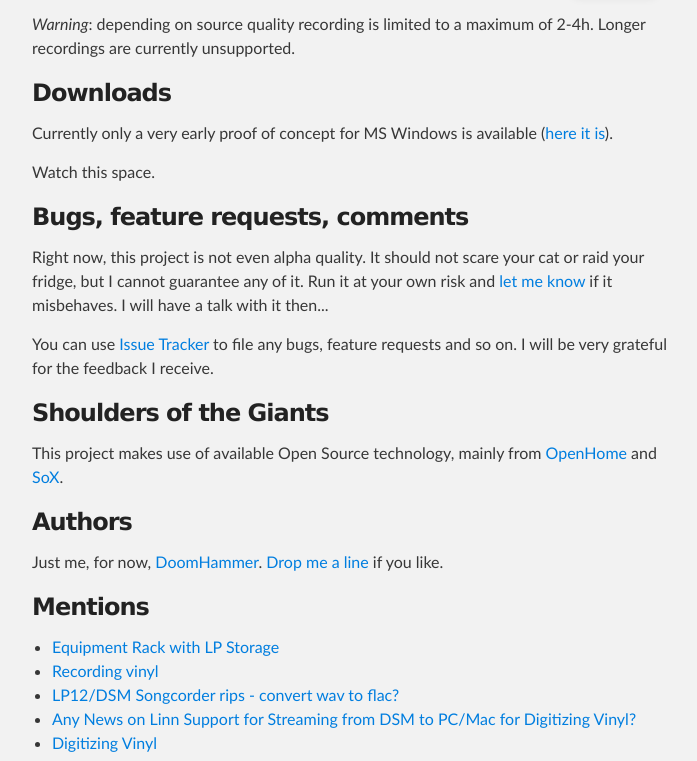
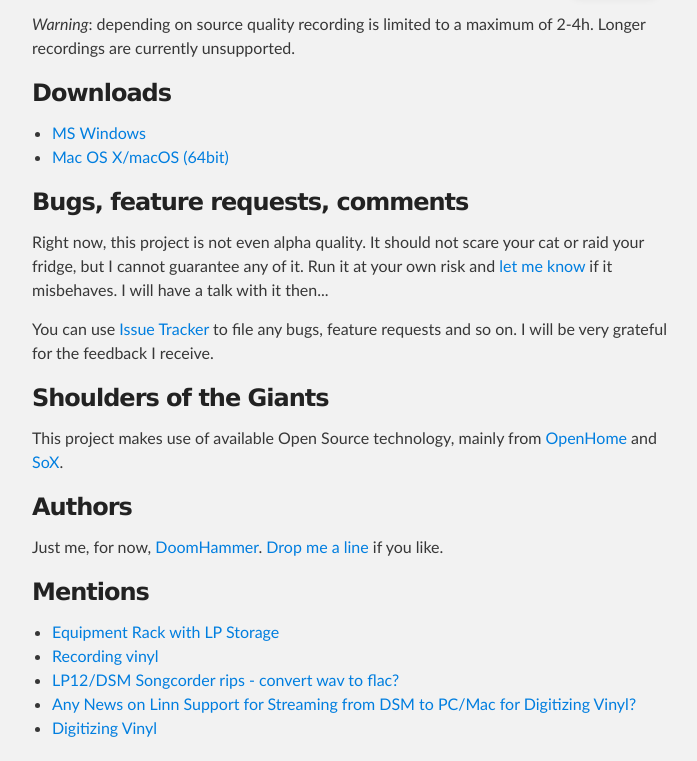
Before and after one commit to DoomHammer/songcorder, a plain HTML site: page index.html in a window 1280 px wide. Shown: the part 895-1656 px from the top of the page, without its empty margins (288-985 px from the left). Drawn offline with Linux system fonts and the light colour scheme.

Commit message:
Add Mac version

```diff
--- a/index.html
+++ b/index.html
@@ -48,9 +48,11 @@
 <h3>
 <a id="downloads" class="anchor" href="#downloads" aria-hidden="true"><span aria-hidden="true" class="octicon octicon-link"></span></a>Downloads</h3>
 
-<p>Currently only a very early proof of concept for MS Windows is available (<a href="https://bintray.com/doomhammer/generic/download_file?file_path=songcorder-1.zip">here it is</a>).</p>
+<ul>
+  <li><a href="https://bintray.com/doomhammer/generic/download_file?file_path=songcorder-1.zip">MS Windows</a></li>
+  <li><a href="https://bintray.com/doomhammer/generic/download_file?file_path=doomhammer%2Fgeneric%2Fsongcorder%2Fsongcorder-Mac-x64-1%2Fsongcorder">Mac OS X/macOS (64bit)</a></li>
+</ul>
 
-<p>Watch this space.</p>
 
 <h3>
 <a id="bugs-feature-requests-comments" class="anchor" href="#bugs-feature-requests-comments" aria-hidden="true"><span aria-hidden="true" class="octicon octicon-link"></span></a>Bugs, feature requests, comments</h3>
```
